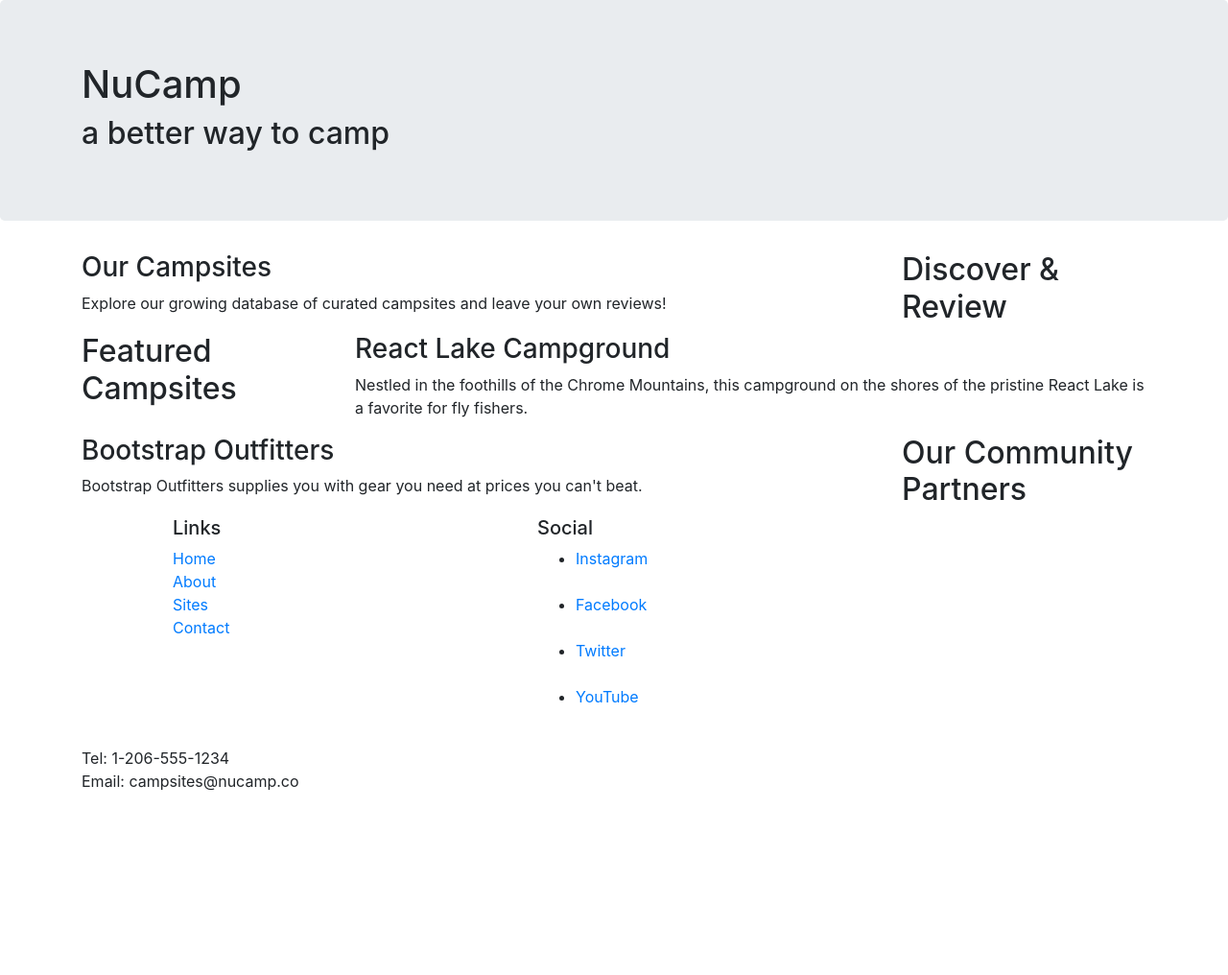
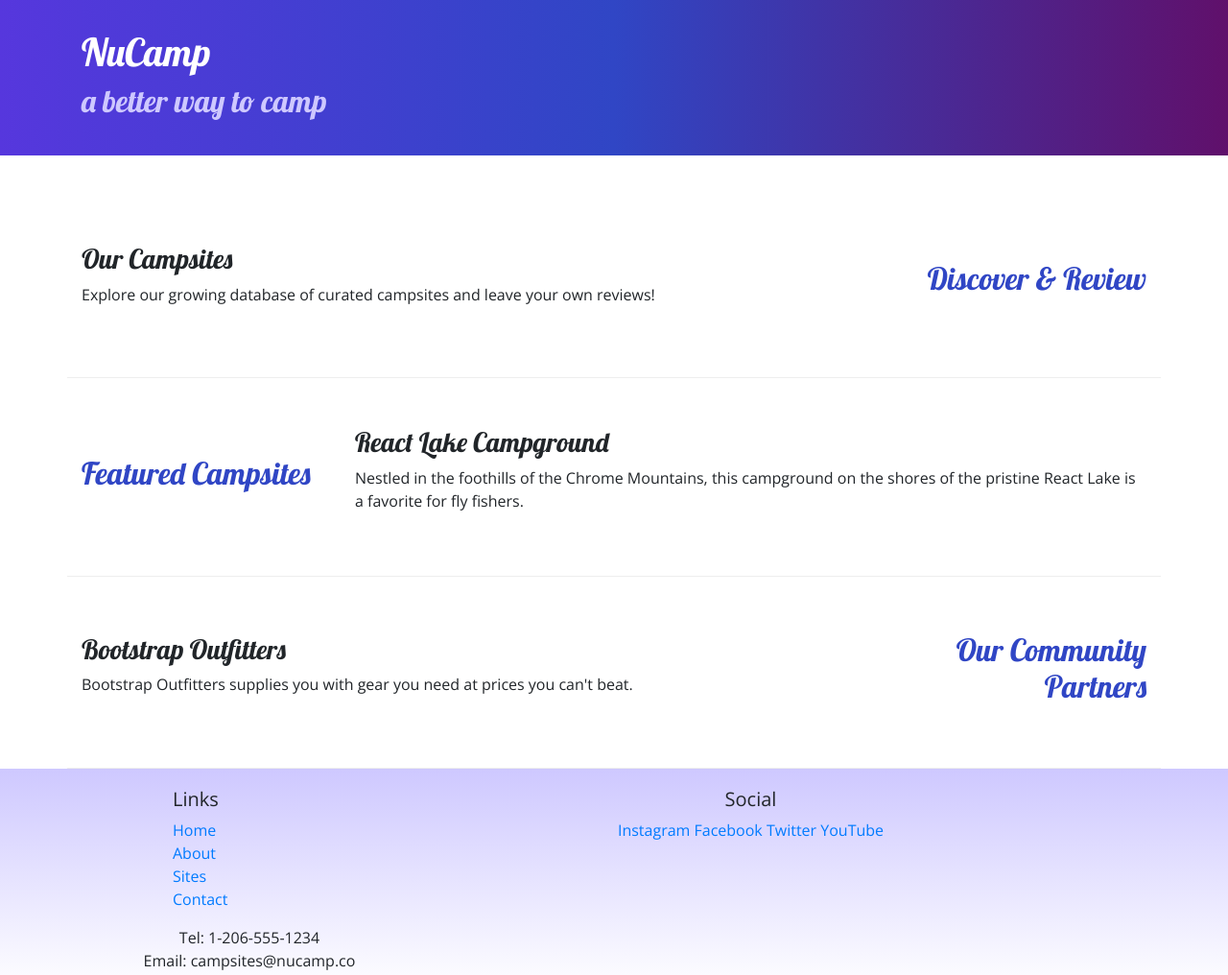
Before and after one commit to WrecksFL/gittest2, a website: page index.html in a window 1280 px wide. Shown: the whole page at 96% size. Before the commit the page ends 826 px from the top, so only its background shows below. Drawn offline with nearby package versions, Linux system fonts and the light colour scheme.

Commit message:
Adding Custom Styles

```diff
--- /dev/null
+++ b/css/styles.css
@@ -0,0 +1,34 @@
+body {
+    font-family: "Open Sans", sans-serif;
+}
+
+h1,
+h2,
+h3 {
+    font-family: "Lobster", cursive;
+}
+
+h2 {
+    color: #3046c5;
+}
+
+header h2 {
+    color: #cec8ff;
+}
+
+footer {
+    background-image: linear-gradient(#cec8ff, white);
+    padding: 20px 0;
+}
+
+.jumbotron {
+    padding: 30px;
+    background-image: linear-gradient(to right, #5637dd, #3046c5, #60106b);
+    color: white;
+}
+
+.row-content {
+    padding: 50px 0;
+    border-bottom: 1px ridge;
+    min-height: 200px;
+}
--- a/index.html
+++ b/index.html
@@ -10,12 +10,19 @@
             rel="stylesheet"
             href="node_modules/bootstrap/dist/css/bootstrap.min.css"
         />
+        <!-- Additional CSS must be placed after Bootstrap CSS -->
+        <link
+            rel="stylesheet"
+            href="https://fonts.googleapis.com/css?family=Lobster|Open+Sans"
+        />
+        <link rel="stylesheet" href="css/styles.css" />
+        <title>NuCamp: A Better Way To Camp</title>
 
         <title>NuCamp: A Better Way To Camp</title>
     </head>
 
     <body>
-        <header class="jumbotron">
+        <header class="jumbotron jumbotron-fluid">
             <div class="container">
                 <div class="row">
                     <div class="col">
@@ -26,9 +33,9 @@
             </div>
         </header>
         <div class="container">
-            <div class="row">
+            <div class="row row-content align-items-center">
                 <div class="col-sm-4 order-sm-last col-md-3">
-                    <h2>Discover & Review</h2>
+                    <h2 class="text-sm-right">Discover & Review</h2>
                 </div>
                 <div class="col">
                     <h3>Our Campsites</h3>
@@ -39,7 +46,7 @@
                 </div>
             </div>
 
-            <div class="row">
+            <div class="row row-content align-items-center">
                 <div class="col-sm-4 col-md-3">
                     <h2>Featured Campsites</h2>
                 </div>
@@ -53,9 +60,9 @@
                 </div>
             </div>
 
-            <div class="row">
+            <div class="row row-content align-items-center">
                 <div class="col-sm-4 order-sm-last col-md-3">
-                    <h2>Our Community Partners</h2>
+                    <h2 class="text-sm-right">Our Community Partners</h2>
                 </div>
                 <div class="col">
                     <h3>Bootstrap Outfitters</h3>
@@ -80,23 +87,15 @@
                         </ul>
                     </div>
 
-                    <div class="col-6 col-sm-5">
+                    <div class="col-6 col-sm-5 text-center">
                         <h5>Social</h5>
-                        <ul>
-                            <li>
-                                <a href="http://instagram.com/">Instagram</a>
-                            </li>
-                            <br />
-                            <li><a href="http://facebook.com/">Facebook</a></li>
-                            <br />
-                            <li><a href="http://twitter.com/">Twitter</a></li>
-                            <br />
-                            <li><a href="http://youtube.com/">YouTube</a></li>
-                            <br />
-                        </ul>
+                        <a href="http://instagram.com/">Instagram</a>
+                        <a href="http://facebook.com/">Facebook</a>
+                        <a href="http://twitter.com/">Twitter</a>
+                        <a href="http://youtube.com/">YouTube</a>
                     </div>
 
-                    <div class="col-sm-4">
+                    <div class="col-sm-4 text-center">
                         Tel: 1-206-555-1234<br />
                         Email: campsites@nucamp.co
                     </div>
```
